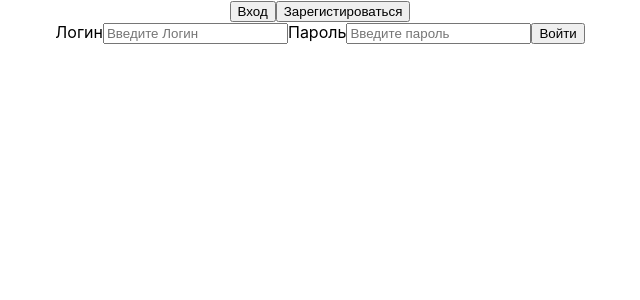
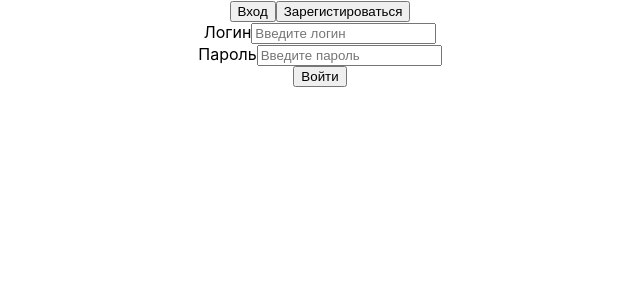
Before and after one commit to EvgeniiPa/Aston_Rick_and_Morty, a React (Create React App) app in the folder my-app/: page / in a window 1280 px wide. Both pictures are taken after a click on the button "Вход". Shown: the top 300 px of the page, without its empty margins (320-960 px from the left). Built offline with nearby package versions, Linux system fonts and the light colour scheme.

Commit message:
did validaion form without LS

```diff
--- a/my-app/src/components/Ui/ButtonForm/ButtonForm.tsx
+++ b/my-app/src/components/Ui/ButtonForm/ButtonForm.tsx
@@ -4,11 +4,13 @@ import React, { FC } from 'react';
 type ButtonFormProps = {
     type: "submit" | "reset" | "button" | undefined,
     children: React.ReactNode,
+    className:string
+
 }
-const ButtonForm: FC<ButtonFormProps> = ({ type, children,...props }) => {
+const ButtonForm: FC<ButtonFormProps> = ({ type, children,className,...props }) => {
 
     return (
-        <button type={type} {...props}>{children}</button>
+        <button className={className} type={type} {...props}>{children}</button>
     );
 };
 
--- a/my-app/src/components/Ui/FormFild/FormFild.tsx
+++ b/my-app/src/components/Ui/FormFild/FormFild.tsx
@@ -4,15 +4,19 @@ type FormFildProps = {
     label: string,
     children: React.ReactNode
     errorMessage?: string
+    colorErrorMes?:string
 }
 
-const FormFild: FC<FormFildProps> = ({ label, children,errorMessage }) => {
+const FormFild: FC<FormFildProps> = ({ label, children,  colorErrorMes, errorMessage }) => {
     return (
-        <label>
-            <span>{label}</span>
-            {children}
-            <span style={{color:'red'}}>{errorMessage}</span>
-        </label>
+        <>
+
+            <label>
+                <span>{label}</span>
+                {children}
+            </label>
+            <span className={colorErrorMes}>{errorMessage}</span>
+        </>
     );
 };
 
--- /dev/null
+++ b/my-app/src/components/Ui/Login/Login.css
@@ -0,0 +1,9 @@
+.form {
+    display: flex;
+    flex-direction:column ;
+
+}
+
+.form-btn {
+    align-self: center;
+}
--- a/my-app/src/components/Ui/Login/Login.tsx
+++ b/my-app/src/components/Ui/Login/Login.tsx
@@ -1,21 +1,41 @@
 import React from 'react';
 import FormFild from '../FormFild/FormFild';
 import ButtonForm from '../ButtonForm/ButtonForm';
+import { z } from 'zod';
+import { useForm } from 'react-hook-form';
+import { zodResolver } from '@hookform/resolvers/zod';
+import './Login'
+const Login = () => {
 
-const Login = () => {
-    const handleSumit: React.FormEventHandler<HTMLFormElement> = (e) => {
-        e.preventDefault()
-        console.log('предотваротили')
+    const CreateShemaForm = z.object({
+        login: z.string().min(6, { message: 'Длина должна быть 6 или более символов' }),
+        password: z.string().min(7, { message: 'Длина должна быть 7 или более символов' })
+    })
+    type ShemaForm = z.infer<typeof CreateShemaForm>
+
+    const { register, handleSubmit, formState: { errors } } = useForm<ShemaForm>({
+        resolver: zodResolver(CreateShemaForm)
+    })
+    const handleSubmitForm = (data: ShemaForm) => {
+        console.log(data, 'Данные отправить')
     }
+
+
     return (
-        <form onSubmit={handleSumit}>
-            <FormFild label='Логин'>
-                <input type="text" placeholder='Введите Логин' />
+        <form onSubmit={handleSubmit(handleSubmitForm)} className='form'>
+            <FormFild label='Логин' errorMessage={errors.login?.message} colorErrorMes='form-error-color'>
+                <input
+                    type="text"
+                    placeholder='Введите логин'
+                    {...register('login')} />
             </FormFild>
-            <FormFild label='Пароль'>
-                <input type="password" placeholder='Введите пароль' />
+            <FormFild label='Пароль' errorMessage={errors.password?.message} colorErrorMes='form-error-color'>
+                <input
+                    type="password"
+                    placeholder='Введите пароль'
+                    {...register('password')} />
             </FormFild>
-            <ButtonForm type='submit'> Войти</ButtonForm>
+            <ButtonForm type='submit' className='form-btn'> Войти</ButtonForm>
         </form>
     );
 };
--- /dev/null
+++ b/my-app/src/components/Ui/Registration/Registration.css
@@ -0,0 +1,13 @@
+.form {
+    display: flex;
+    flex-direction:column ;
+
+}
+
+.form-btn {
+    align-self: center;
+}
+
+.form-error-color{
+    color: red;
+}
--- a/my-app/src/components/Ui/Registration/Registration.tsx
+++ b/my-app/src/components/Ui/Registration/Registration.tsx
@@ -1,28 +1,25 @@
 import React, { FC } from 'react';
 import FormFild from '../FormFild/FormFild';
 import ButtonForm from '../ButtonForm/ButtonForm';
-import { string, z } from 'zod';
+import './Registration.css'
+import { z } from 'zod';
 import { useForm } from 'react-hook-form';
 import { zodResolver } from '@hookform/resolvers/zod';
-
 
 const Registration: FC = () => {
 
     const CreateShemaForm = z.object({
-        login: string().min(6, { message: 'Длина должна быть 6 или более символов' }),
-        password: string().min(7, { message: 'Длина должна быть 7 или более символов' })
+        login: z.string().min(6, { message: 'Длина должна быть 6 или более символов' }),
+        password: z.string().min(7, { message: 'Длина должна быть 7 или более символов' })
     })
 
     type shemaForm = z.infer<typeof CreateShemaForm>
 
-    const { register, formState: { errors },handleSubmit } = useForm<shemaForm>({
+    const { register, formState: { errors }, handleSubmit } = useForm<shemaForm>({
         resolver: zodResolver(CreateShemaForm)
     })
 
-    const handleSumit: React.FormEventHandler<HTMLFormElement> = (e) => {
-        e.preventDefault()
-        console.log('предотваротили')
-    }
+
 
     const onSubmit = (data: shemaForm) => {
         console.log('Форма отправлена', data);
@@ -31,20 +28,21 @@ const Registration: FC = () => {
 
 
     return (
-        <form onSubmit={handleSubmit(onSubmit)}>
-            <FormFild label='Логин' errorMessage={errors.login?.message}>
+        <form onSubmit={handleSubmit(onSubmit)} className='form'>
+            <FormFild label='Логин' errorMessage={errors.login?.message}   colorErrorMes='form-error-color'>
                 <input type="text"
                     placeholder='Введите логин'
                     {...register('login')} />
             </FormFild>
-            <FormFild label='Пароль' errorMessage={errors.password?.message}>
+            <FormFild label='Пароль' errorMessage={errors.password?.message}   colorErrorMes='form-error-color'>
                 <input
                     type="password"
                     placeholder='Введите пароль'
+
                     {...register('password')}
                 />
             </FormFild>
-            <ButtonForm type='submit'>Зарегистироваться</ButtonForm>
+            <ButtonForm type='submit' className='form-btn'>Зарегистироваться</ButtonForm>
         </form>
     );
 };
```
